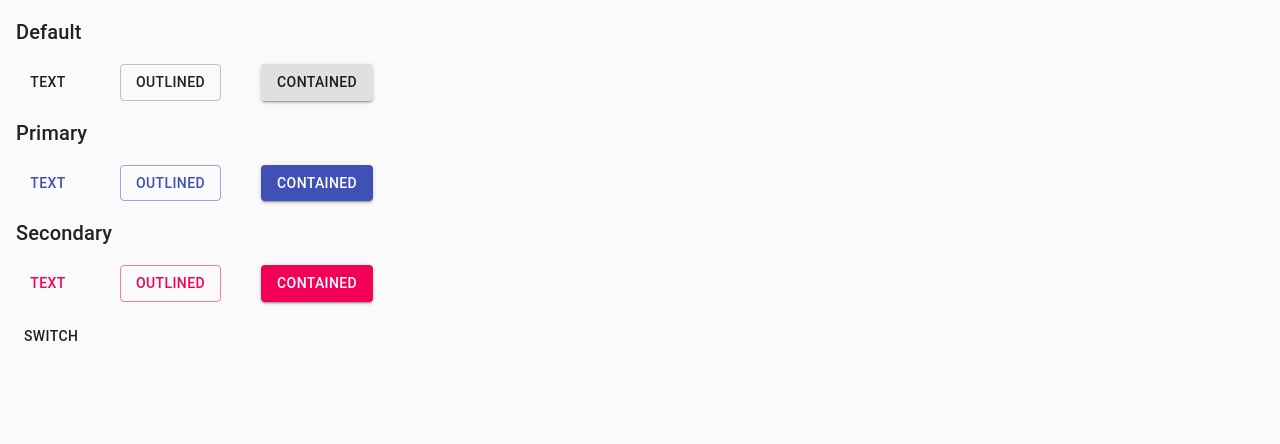
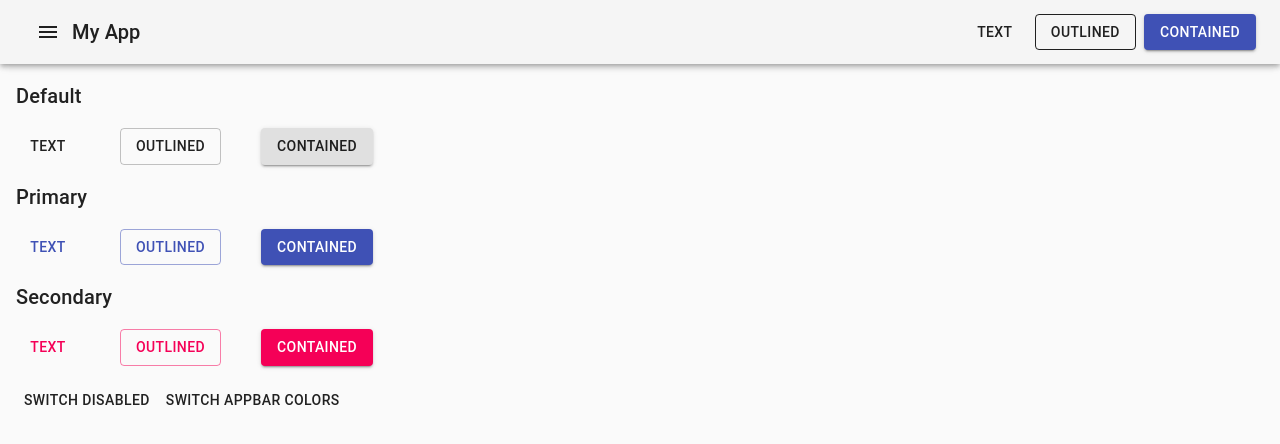
Before and after one commit to eliseuvideira/react-material-ui-cookbook, a React app: page / in a window 1280 px wide. Shown: the top 444 px of the page. Built offline with nearby package versions, Linux system fonts and the light colour scheme.

Commit message:
edge cases when buttons are rendered inside already colored backgrounds, how to adapt according to context

```diff
--- a/package.json
+++ b/package.json
@@ -7,6 +7,7 @@
   "dependencies": {
     "@material-ui/core": "^4.9.12",
     "@material-ui/icons": "^4.9.1",
+    "clsx": "^1.1.0",
     "react": "^16.13.1",
     "react-dom": "^16.13.1",
     "react-router-dom": "^5.1.2"
--- a/src/components/Page.tsx
+++ b/src/components/Page.tsx
@@ -1,6 +1,15 @@
 import React, { useState } from 'react';
 import { makeStyles } from '@material-ui/core/styles';
-import { CssBaseline, Grid, Button, Typography } from '@material-ui/core';
+import {
+  CssBaseline,
+  Grid,
+  Button,
+  Typography,
+  AppBar,
+  Toolbar,
+  IconButton,
+} from '@material-ui/core';
+import MenuIcon from '@material-ui/icons/Menu';
 
 const useStyles = makeStyles((theme) => ({
   root: {
@@ -9,14 +18,76 @@ const useStyles = makeStyles((theme) => ({
   container: {
     margin: theme.spacing(1),
   },
+  marginLeftAuto: {
+    marginLeft: 'auto',
+  },
+  buttons: {
+    marginLeft: theme.spacing(1),
+  },
 }));
 
 const Page = () => {
   const classes = useStyles();
   const [disabled, setDisabled] = useState(false);
+  const [appBarColor, setAppBarColor] = useState<
+    'default' | 'primary' | 'secondary'
+  >('default');
+
+  const getNext = (
+    color: 'default' | 'primary' | 'secondary',
+  ): 'default' | 'primary' | 'secondary' => {
+    if (color === 'default') {
+      return 'primary';
+    }
+    if (color === 'primary') {
+      return 'secondary';
+    }
+    return 'default';
+  };
+
+  const onChangeAppBarColors = () => {
+    setAppBarColor(getNext(appBarColor));
+  };
+
+  const buttonColor = (
+    color: 'default' | 'primary' | 'secondary',
+  ): 'default' | 'primary' | 'secondary' => {
+    return getNext(color);
+  };
+
   return (
     <div className={classes.root}>
       <CssBaseline />
+      <AppBar position="fixed" color={appBarColor}>
+        <Toolbar>
+          <IconButton color="inherit">
+            <MenuIcon />
+          </IconButton>
+          <Typography variant="h6">My App</Typography>
+          <Button
+            variant="text"
+            color="inherit"
+            className={classes.marginLeftAuto}
+          >
+            Text
+          </Button>
+          <Button
+            variant="outlined"
+            color="inherit"
+            className={classes.buttons}
+          >
+            Outlined
+          </Button>
+          <Button
+            variant="contained"
+            color={buttonColor(appBarColor)}
+            className={classes.buttons}
+          >
+            Contained
+          </Button>
+        </Toolbar>
+      </AppBar>
+      <Toolbar />
       <Grid
         container
         spacing={2}
@@ -90,7 +161,10 @@ const Page = () => {
           </Grid>
         </Grid>
         <Grid item>
-          <Button onClick={() => setDisabled(!disabled)}>Switch</Button>
+          <Button onClick={() => setDisabled(!disabled)}>
+            Switch Disabled
+          </Button>
+          <Button onClick={onChangeAppBarColors}>Switch AppBar Colors</Button>
         </Grid>
       </Grid>
     </div>
```
Also changed, not shown: 1 other file (tests, documents, lock files or other folders).
